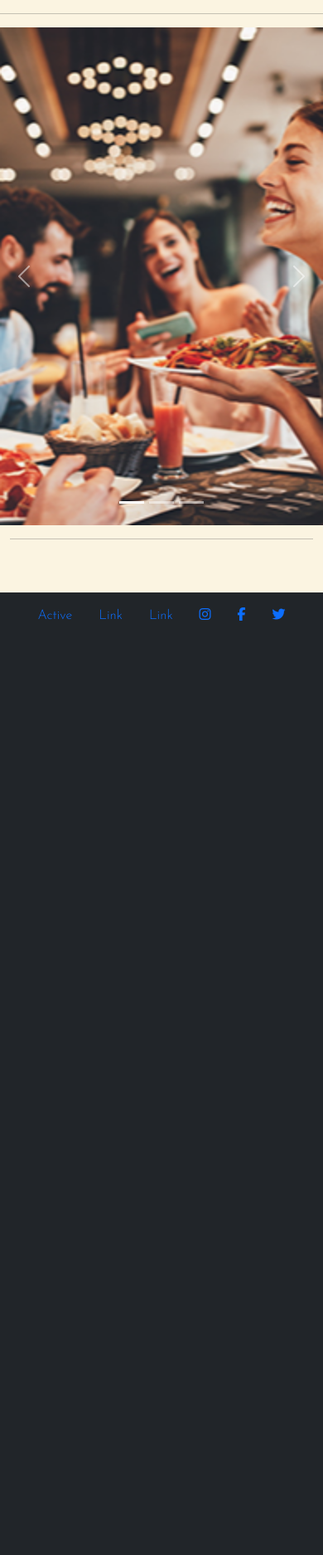
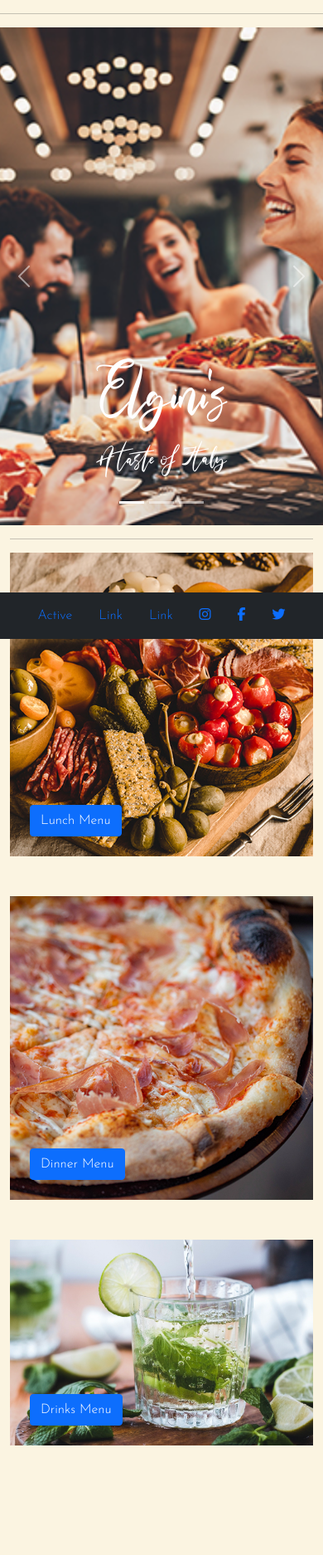
Before and after one commit to dannymagnus/CI_MS4_Elginis_Restaurant, a Django app: page / in a window 390 px wide. Shown: the part 74-1948 px from the top of the page at 83% size. Before the commit the page ends 822 px from the top, so only its background shows below. Run offline with Django 3.2, Linux system fonts and the light colour scheme; data that the repository does not hold is empty; some libraries are stand-ins or nearby versions.

Commit message:
fix home page responsiveness with images mobile view

```diff
--- a/home/templates/home/index.html
+++ b/home/templates/home/index.html
@@ -15,7 +15,7 @@
         <div class="carousel-inner" style = "height: 100%;">
             <div class="carousel-item active" style = "height: 100%;">
                 <img src="../../../media/about/atmosphere.jpg" class="d-block w-100" alt="...">
-                <div class="carousel-caption d-none d-md-block">
+                <div class="carousel-caption">
                     <h1 class = "white-text heading-font font-size-72">Elgini's</h1>
                     <p class = "white-text heading-font">A taste of Italy</p>
                 </div>
@@ -23,7 +23,7 @@
             {% for item in carousel %}
             <div class="carousel-item" style = "height: 100%;">
                 <img src="{{ item.image.url }}" class="d-block w-100" alt="{{ item.title }}">
-                <div class="carousel-caption d-none d-md-block">
+                <div class="carousel-caption">
                     <h1 class = "white-text heading-font font-size-72">{{ item.title }}</h1>
                     <p class = "white-text heading-font">{{ item.body }}</p>
                 </div>
@@ -43,6 +43,45 @@
 <div class="container-fluid">
     <hr>
 </div>
+<div class="container">
+    <div class="row">
+        <div class="col-md d-flex align-items-center d-none d-md-block">
+            <div class="row pt-5 pb-5 ld-sorted" style = "width:100%;">
+                <div class="col-12 heading-font font-size-48">
+                    <h1>Lunch and Dinner Sorted</h1>
+                </div>
+            </div>
+        </div>
+        <div class="col-md">
+            <div class = "position-relative mb-5">
+                <img src="../../../static/img/lunch-sorted.jpg" class = "img-fluid">
+                <button class="btn btn-primary home-position-absolute">Lunch Menu</button>
+            </div>
+        </div>
+        <div class="col-md">
+            <div class = "position-relative mb-5">
+                <img src="../../../static/img/dinner-sorted.jpg" class = "img-fluid">
+                <button class="btn btn-primary home-position-absolute">Dinner Menu</button>
+            </div>
+        </div>
+    </div>
+    <div class="row margin-bottom-10vh">
+        <div class="col-md">
+            <div class = "position-relative mb-5">
+                <!--Photo by <a href="https://unsplash.com/@picoftasty?utm_source=unsplash&utm_medium=referral&utm_content=creditCopyText">Mae Mu</a> on <a href="https://unsplash.com/s/photos/drinks?utm_source=unsplash&utm_medium=referral&utm_content=creditCopyText">Unsplash</a>-->
+                <img src="../../../static/img/just-drinks.jpg" class = "img-fluid">
+                <button class="btn btn-primary home-position-absolute">Drinks Menu</button>
+            </div>
+        </div>
+        <div class="col-md d-flex align-items-center d-none d-md-block">
+            <div class="row pt-5 pb-5 ld-sorted" style = "width:100%;">
+                <div class="col-12 heading-font font-size-48">
+                    <h1>Just for drinks</h1>
+                </div>
+            </div>
+        </div>
+    </div>
+</div>
 
 
 
--- a/static/css/style.css
+++ b/static/css/style.css
@@ -36,6 +36,10 @@ body {
     font-size:60px;
 }
 
+.font-size-48{
+    font-size:48px;
+}
+
 .margin-left-3vw{
     margin-left:3vw;
 }
@@ -70,6 +74,10 @@ body {
 
 .padding-0{
     padding:0;
+}
+
+.position-relative{
+    position:relative;
 }
 
 .text-align-center{
@@ -288,16 +296,6 @@ body {
     background-position: center;
 }
 
-.reasons-image{
-    /*Photo by <a href="https://unsplash.com/@jaywennington?utm_source=unsplash&utm_medium=referral&utm_content=creditCopyText">Jay Wennington</a> on <a href="https://unsplash.com/s/photos/restaurant?utm_source=unsplash&utm_medium=referral&utm_content=creditCopyText">Unsplash</a>*/
-    /* background-image: url('../img/reasons.jpg');
-    background-repeat: no-repeat;
-    background-size: contain;
-    background-position: center center;
-    min-height: 500px; */
-
-}
-
 /* Remove background color from accordion */
 
 .accordion-button,.accordion-body,.accordion-button:not(.collapsed){
@@ -311,6 +309,10 @@ body {
 
 .max-height-400{
     max-height:400px;
+}
+
+.black-background{
+    background-color: black;
 }
 
 
@@ -341,3 +343,32 @@ body {
     object-position: center center;
     height: 100%;
 }
+
+
+/*-------Home page------------------------------------*/
+.home-position-absolute{
+    position: absolute;
+    bottom:1.5em;
+    left:1.5em;
+}
+
+.ld-sorted{
+    border-top: 2px solid black;
+    border-bottom: 2px solid black;
+}
+
+.lunch-sorted{
+    height: 320px;
+    width:320px;
+    background-image: url(../img/lunch-sorted.jpg);
+    background-repeat: no-repeat;
+    background-size: cover;
+}
+
+.dinner-sorted{
+    height: 320px;
+    width: 320px;
+    background-image: url(../img/dinner-sorted.jpg);
+    background-repeat: no-repeat;
+    background-size: cover;
+}
```
Also changed, not shown: static/img/dinner-sorted.jpg (added), static/img/just-drinks.jpg (added), static/img/lunch-sorted.jpg (added).
